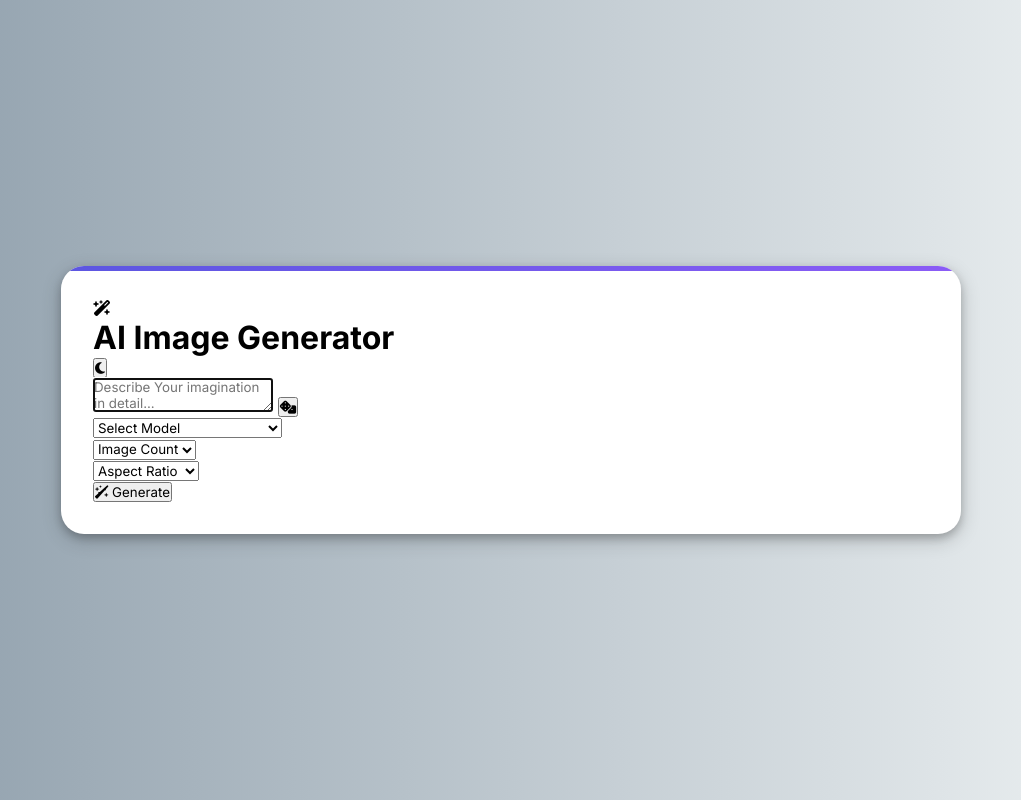
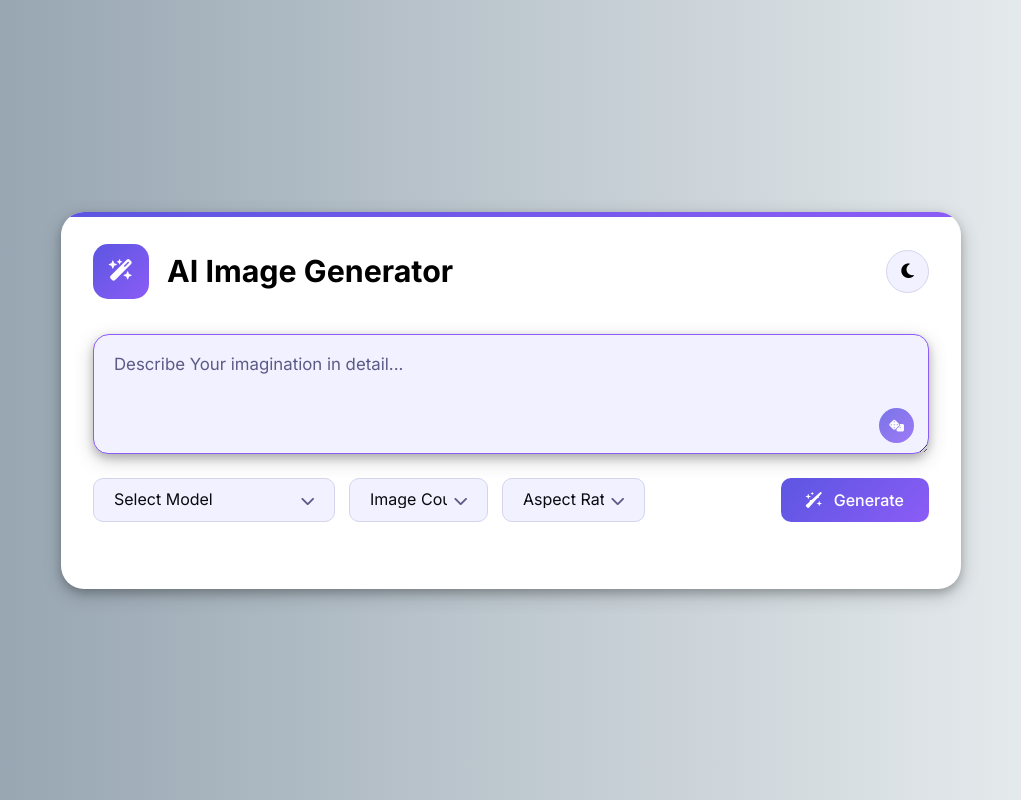
Before and after one commit to Bhanukakumara/AI_Image_Generator, a plain HTML site: page index.html in a window 1280 px wide. Shown: the whole page, without its empty margins (129-1150 px from the left). Drawn offline with Linux system fonts and the light colour scheme.

Commit message:
CSS Updated

```diff
--- a/css/style.css
+++ b/css/style.css
@@ -57,3 +57,239 @@ body.dark-theme h1 {
   height: 5px;
   background: var(--color-gradient);
 }
+
+.header {
+  display: flex;
+  align-items: center;
+  justify-content: space-between;
+}
+
+.header .logo-wrapper {
+  display: flex;
+  gap: 18px;
+  align-items: center;
+}
+
+.header .logo-wrapper .logo {
+  height: 55px;
+  width: 56px;
+  display: flex;
+  color: #fff;
+  font-size: 1.35rem;
+  flex-shrink: 0;
+  border-radius: 15px;
+  align-items: center;
+  justify-content: center;
+  background: var(--color-gradient);
+}
+
+.header .logo-wrapper h1 {
+  font-size: 1.9rem;
+  font-weight: 700;
+}
+
+.header .theme-toggle {
+  height: 43px;
+  width: 43px;
+  border-radius: 50%;
+  font-size: 1.05rem;
+  cursor: pointer;
+  display: flex;
+  align-items: center;
+  justify-content: center;
+  background: var(--color-input);
+  border: 1px solid var(--color-border);
+  transition: all 0.3s ease;
+}
+
+.header .theme-toggle:hover {
+  color: var(--color-primary);
+  transform: translateY(-2px);
+  box-shadow: 0 4px 8px 0 rgba(0, 0, 0, 0.2), 0 6px 20px 0 rgba(0, 0, 0, 0.19);
+}
+
+.main-content {
+  margin: 35px 0 5px;
+}
+
+.main-content .prompt-container {
+  width: 100%;
+  position: relative;
+  margin-bottom: 20px;
+}
+
+.prompt-container .prompt-input {
+  width: 100%;
+  resize: vertical;
+  line-height: 1.6;
+  font-size: 1.05rem;
+  min-height: 120px;
+  padding: 16px 20px;
+  border-radius: 16px 15px;
+  color: var(--color-text);
+  background: var(--color-input);
+  border: 1px solid var(--color-border);
+  transition: all 0.3s ease;
+}
+
+.prompt-container .prompt-input::placeholder {
+  color: var(--color-placeholder);
+}
+
+.prompt-container .prompt-input:focus {
+  outline: none;
+  border-color: var(--color-accent);
+  box-shadow: 0 4px 8px 0 rgba(0, 0, 0, 0.2), 0 6px 20px 0 rgba(0, 0, 0, 0.19);
+}
+
+.prompt-container .prompt-btn {
+  position: absolute;
+  right: 15px;
+  bottom: 15px;
+  height: 35px;
+  width: 35px;
+  border: none;
+  color: #fff;
+  font-size: 0.75rem;
+  border-radius: 50%;
+  opacity: 0.8;
+  cursor: pointer;
+  background: var(--color-gradient);
+}
+
+.prompt-container .prompt-btn:hover {
+  opacity: 1;
+  transform: translateY(-2px);
+  box-shadow: 0 4px 8px 0 rgba(0, 0, 0, 0.2), 0 6px 20px 0 rgba(0, 0, 0, 0.19);
+}
+
+.main-content .prompt-actions {
+  display: flex;
+  gap: 14px;
+  grid-template-columns: 1.2fr 1fr 1.1fr 1fr;
+}
+
+.prompt-actions .select-wrapper {
+  position: relative;
+}
+
+.prompt-actions .select-wrapper::after {
+  content: "\f078";
+  font-family: "Font Awesome 6 Free";
+  font-weight: 900;
+  position: absolute;
+  right: 20px;
+  top: 50%;
+  font-size: 0.9rem;
+  padding-left: 7px;
+  pointer-events: none;
+  background: var(--color-input);
+  color: var(--color-placeholder);
+  transform: translateY(-50%);
+}
+
+.prompt-actions :where(.custom-select, .generate-btn) {
+  cursor: pointer;
+  padding: 12px 20px;
+  font-size: 1rem;
+  border-radius: 10px;
+  background: var(--color-input);
+  border: 1px solid var(--color-border);
+  transition: all 0.3s ease;
+}
+
+.prompt-actions .custom-select {
+  width: 100%;
+  outline: none;
+  height: 100%;
+  appearance: none;
+  color: var(--color-text);
+}
+
+.prompt-actions .custom-select:is(:focus, :hover) {
+  border-color: var(--color-accent);
+  box-shadow: 0 4px 8px 0 rgba(0, 0, 0, 0.2), 0 6px 20px 0 rgba(0, 0, 0, 0.19);
+}
+
+.prompt-actions .generate-btn {
+  display: flex;
+  gap: 12px;
+  font-weight: 500;
+  align-items: center;
+  margin-left: auto;
+  justify-content: center;
+  padding: 12px 25px;
+  border: none;
+  color: #fff;
+  background: var(--color-gradient);
+}
+
+.prompt-actions .generate-btn:hover {
+  transform: translateY(-2px);
+  box-shadow: 0 4px 8px 0 rgba(0, 0, 0, 0.2), 0 6px 20px 0 rgba(0, 0, 0, 0.19);
+}
+
+.main-content .gallery-grid {
+  display: flex;
+  gap: 15px;
+  margin-top: 30px;
+  grid-template-columns: repeat(auto-fill, minmax(180px, 1fr));
+}
+
+.gallery-grid .img-card {
+  display: flex;
+  flex-direction: column;
+  align-items: center;
+  justify-content: center;
+  position: relative;
+  overflow: hidden;
+  aspect-ratio: 1;
+  border-radius: 16px;
+  background: var(--color-input);
+  border: 1px solid var(--color-border);
+  transition: all 0.5s ease;
+}
+
+.gallery-grid .img-card:hover {
+  transform: translateY(-5px);
+  box-shadow: 0 10px 15px -3px rgba(0, 0, 0, 0.1);
+}
+
+.gallery-grid .img-card .result-img {
+  width: 100%;
+  height: 100%;
+  object-fit: cover;
+}
+
+.gallery-grid .img-card:is(.result-img, .img-overlay) {
+  display: none;
+}
+
+.gallery-grid .img-card .img-overlay {
+  position: absolute;
+  bottom: 0;
+  left: 0;
+  right: 0;
+  padding: 20px;
+  display: flex;
+  opacity: 0;
+  pointer-events: none;
+  justify-content: flex-end;
+  transition: all 0.3s ease;
+}
+
+.gallery-grid .img-card:hover .img-overlay {
+  opacity: 1;
+  pointer-events: auto;
+}
+
+.gallery-grid .img-card .img-overlay .img-download-btn {
+  height: 45px;
+  width: 45px;
+  color: #ffffff;
+  backdrop-filter: blur(5px);
+  border-radius: 50%;
+  border: none;
+  cursor: pointer;
+  background: transparent linear-gradient(135deg, #5c56e1, #8b5cf6);
+}
```
